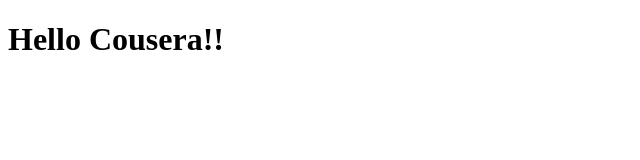
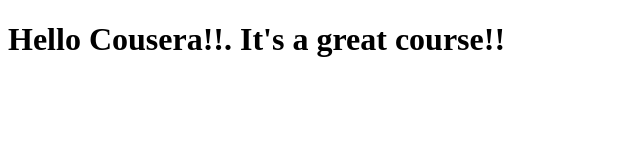
Before and after one commit to ritambera/coursera-test, a plain HTML site: page site/index.html in a window 1280 px wide. Shown: the whole page, without its empty margins (0-640 px from the left). Drawn offline with Linux system fonts and the light colour scheme.

Commit message:
Small Addition to our site.

```diff
--- a/site/index.html
+++ b/site/index.html
@@ -4,6 +4,6 @@
 	<title>Hello Coursera!!</title>
 </head>
 <body>
-<h1>Hello Cousera!!</h1>
+<h1>Hello Cousera!!. It's a great course!!</h1>
 </body>
 </html>
```
